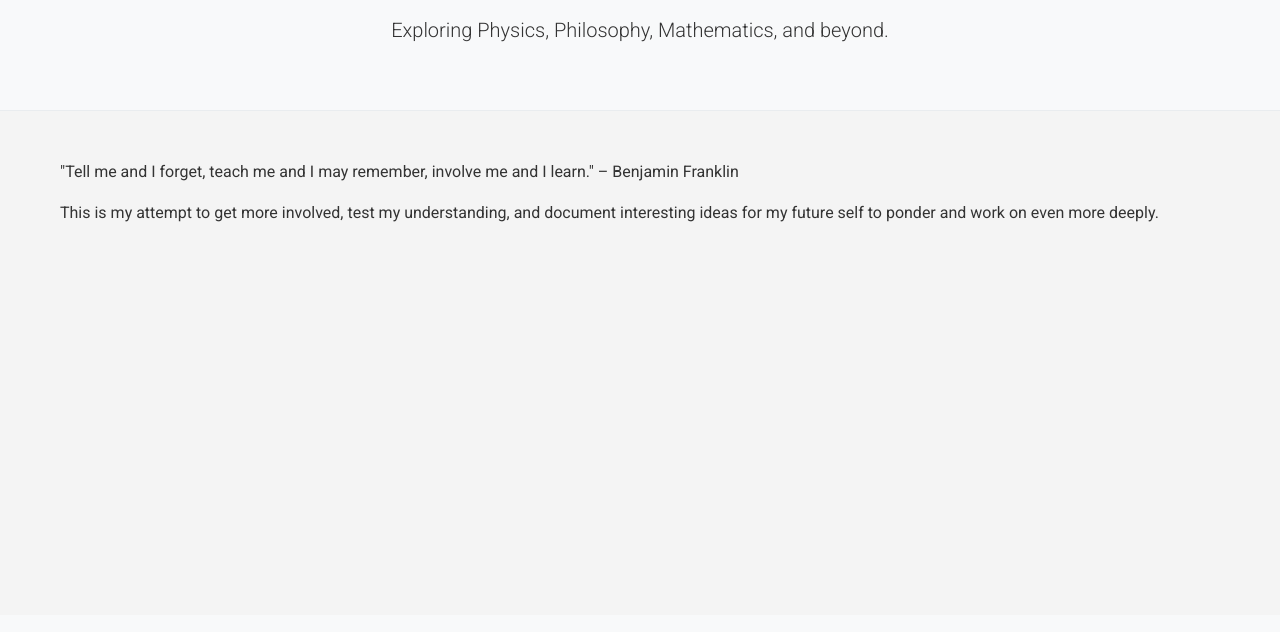
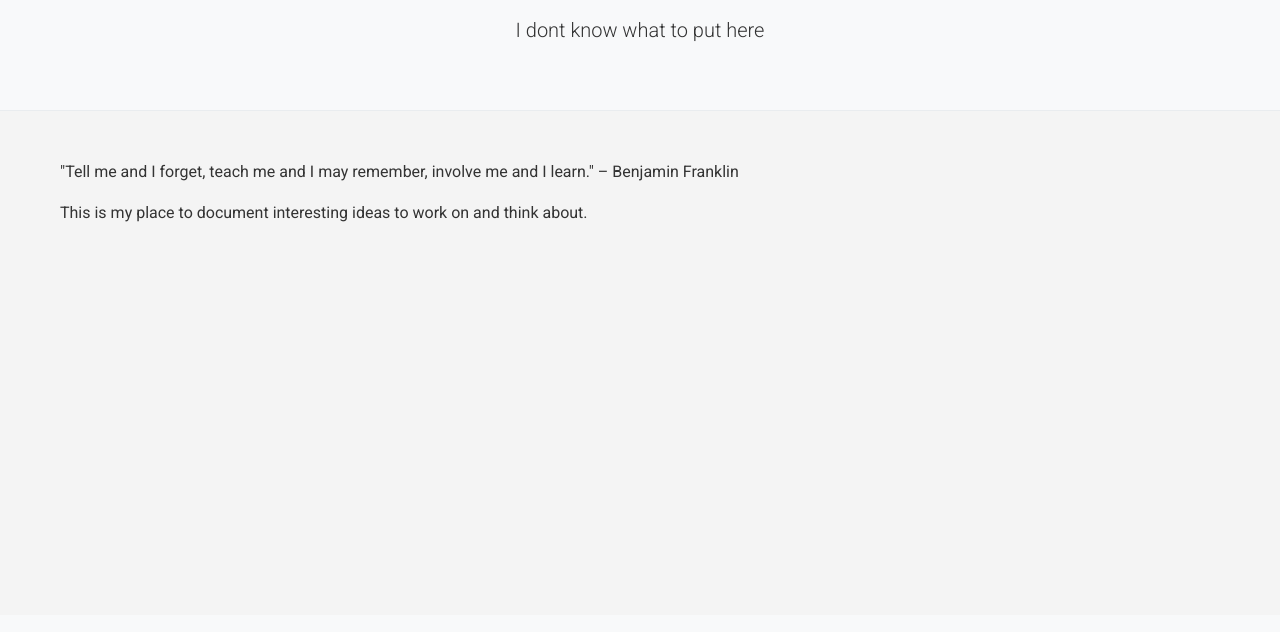
Before and after one commit to AtharvaB2002/Website, a plain HTML site: page index.html in a window 1280 px wide. Shown: the part 196-828 px from the top of the page. Drawn offline with nearby package versions, Linux system fonts and the light colour scheme.

Commit message:
Update index.html

```diff
--- a/index.html
+++ b/index.html
@@ -44,7 +44,7 @@
     <header class="page-header bg-light text-center py-5">
         <div class="container">
             <h1 class="display-4">Welcome</h1>
-            <p class="lead">Exploring Physics, Philosophy, Mathematics, and beyond.</p>
+            <p class="lead">I dont know what to put here</p>
         </div>
     </header>
 
@@ -53,7 +53,7 @@
         <div class="container">
             <section class="intro">
                 <p>"Tell me and I forget, teach me and I may remember, involve me and I learn." – Benjamin Franklin</p>
-                <p>This is my attempt to get more involved, test my understanding, and document interesting ideas for my future self to ponder and work on even more deeply.</p>
+                <p>This is my place to document interesting ideas to work on and think about.</p>
             </section>
         </div>
     </main>
```
